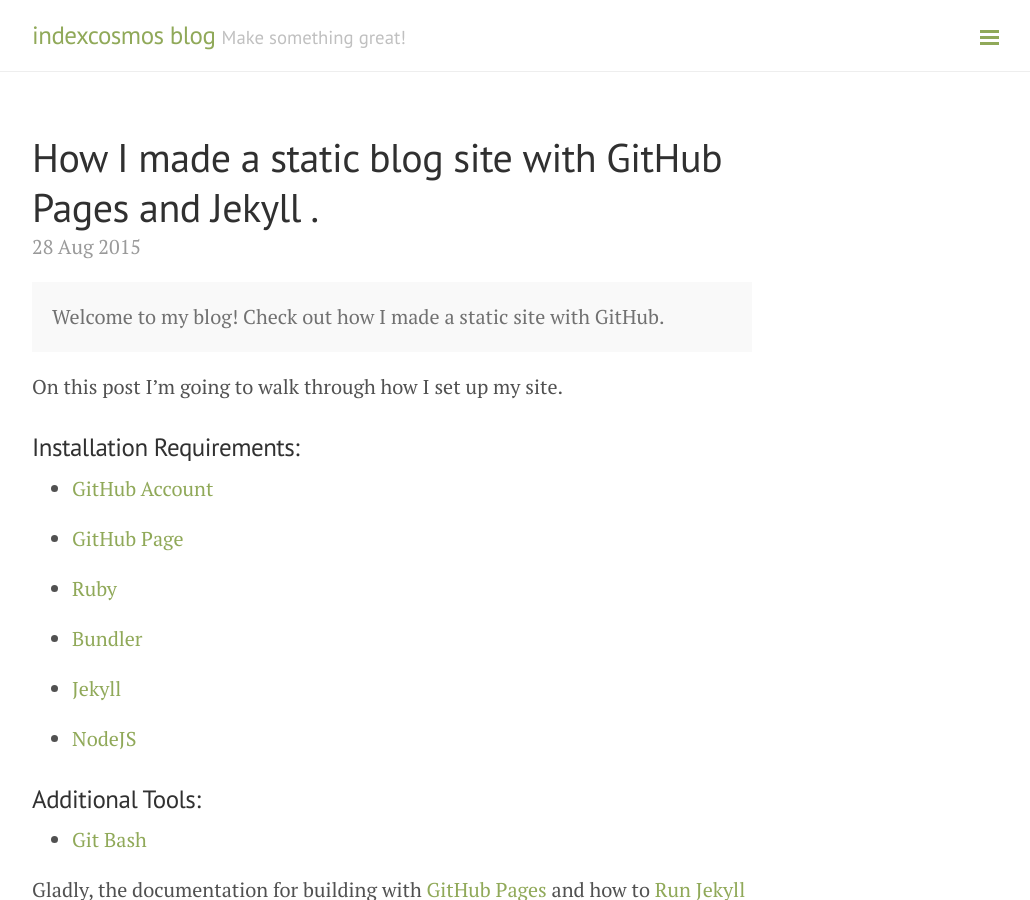
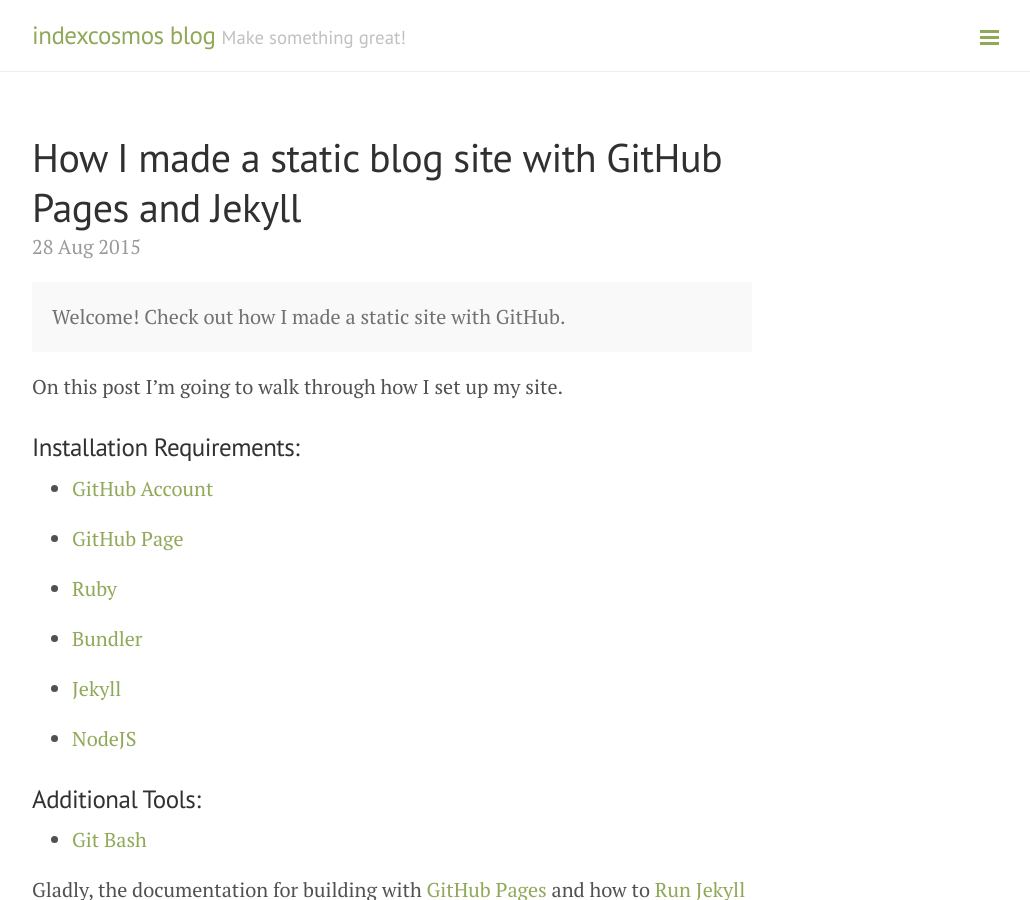
Before and after one commit to indexcosmos/indexcosmos.github.io, a Jekyll site: the page built from _posts/2015-08-28-how-I-made-my-github-page.md, in a window 1280 px wide and 900 px high. Shown: the whole window, without its empty margins (248-1278 px from the left). Built offline with Jekyll 4.4.1, drawn with Linux system fonts in a browser that asks for light colours; Markdown is read by kramdown in place of the engine named in the settings; some of the changed text lies outside the part shown.

Commit message:
update file

```diff
--- a/_config.yml
+++ b/_config.yml
@@ -12,14 +12,11 @@ tagline:      'Make something great!'
 description:  'A new blog powered with <a href="http://jekyllrb.com" target="_blank">Jekyll</a> theme made by <a href="https://twitter.com/mdo" target="_blank">@mdo</a>.'
 url:          http://indexcosmos.github.io/
 baseurl:      /
-author:
-  github:    'https://github.com/indexcosmos'
-  twitter:   'https://twitter.com/saveabee'
-  linkedin:  'https://www.linkedin.com/in/kimberlydrzewicki'
+author:		'Kimberly Drzewicki'
+
 paginate:     5
 
 # Deploy settings
-safe:         false
 username:     'indexcosmos'
 destination:  '_site'
 
--- a/_includes/sidebar.html
+++ b/_includes/sidebar.html
@@ -11,18 +11,7 @@
   <nav class="sidebar-nav">
 
     <div>
-            <a class="sidebar-nav-item" href="{{ site.gh }}" target="_blank">
-                <i class="fi-social-github medium">
-                </i>
-            </a>
-            <a class="sidebar-nav-item" href="{{ site.twitter }}" target="_blank">
-                <i class="fi-social-twitter medium">
-                </i>
-            </a>
-            <a class="sidebar-nav-item" href="{{ site.linkedin }}" target="_blank">
-                <i class="fi-social-linkedin medium">
-                </i>
-            </a>
+
       </div>
 
     <a class="sidebar-nav-item{% if page.title == "Home" %} active{% endif %}" href="/">Home</a>
--- a/_posts/2015-08-28-how-I-made-my-github-page.md
+++ b/_posts/2015-08-28-how-I-made-my-github-page.md
@@ -1,10 +1,10 @@
 ---
 layout: post
-title: How I made a static blog site with GitHub Pages and Jekyll .
+title: How I made a static blog site with GitHub Pages and Jekyll
 ---
 
 <div class="message">
-  Welcome to my blog! Check out how I made a static site with GitHub.
+  Welcome! Check out how I made a static site with GitHub.
 </div>
 
 
```
Also changed, not shown: _posts/2015-09-08-Fav-ico-with-gimp.md (+1 -1 lines).
